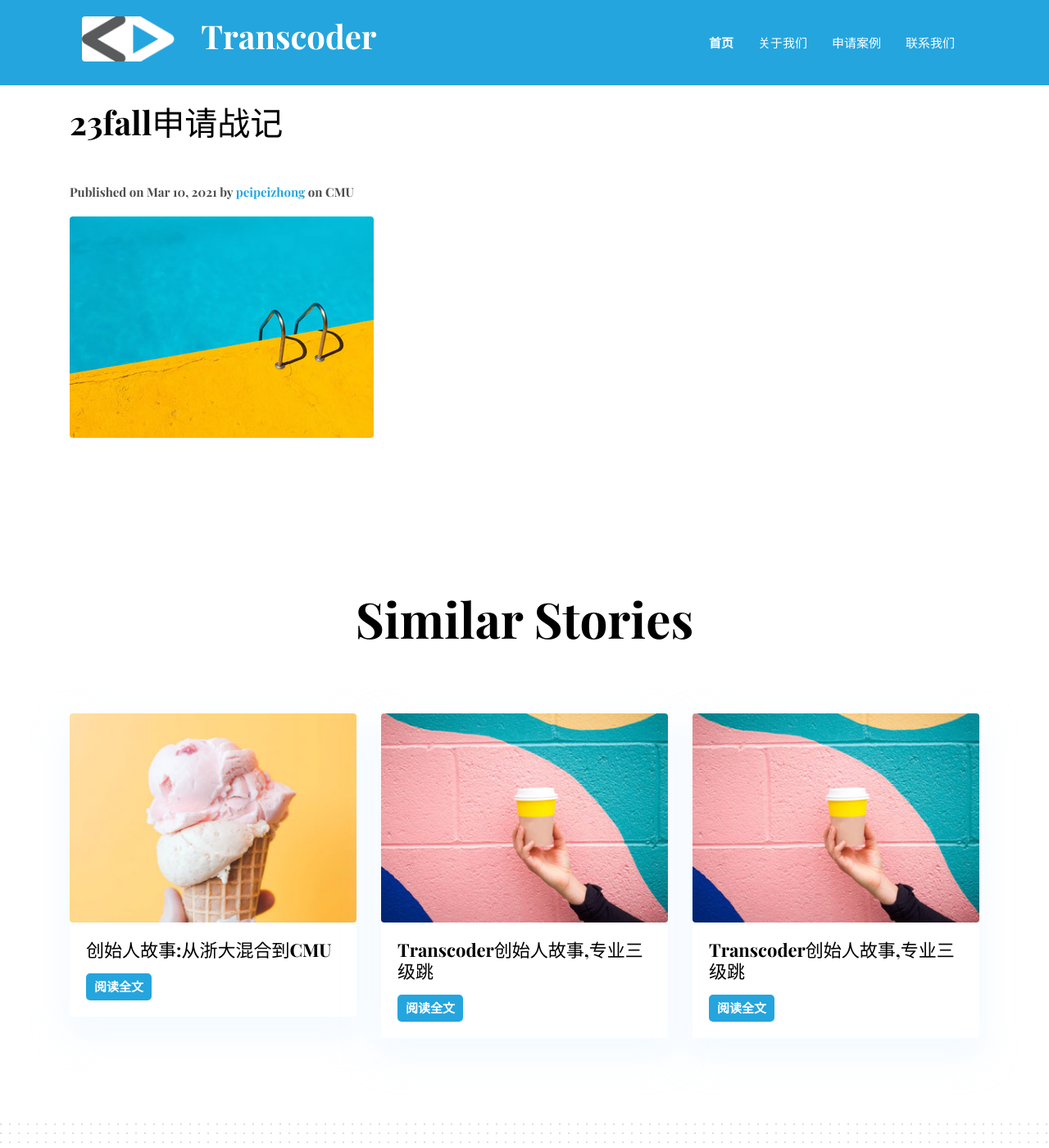
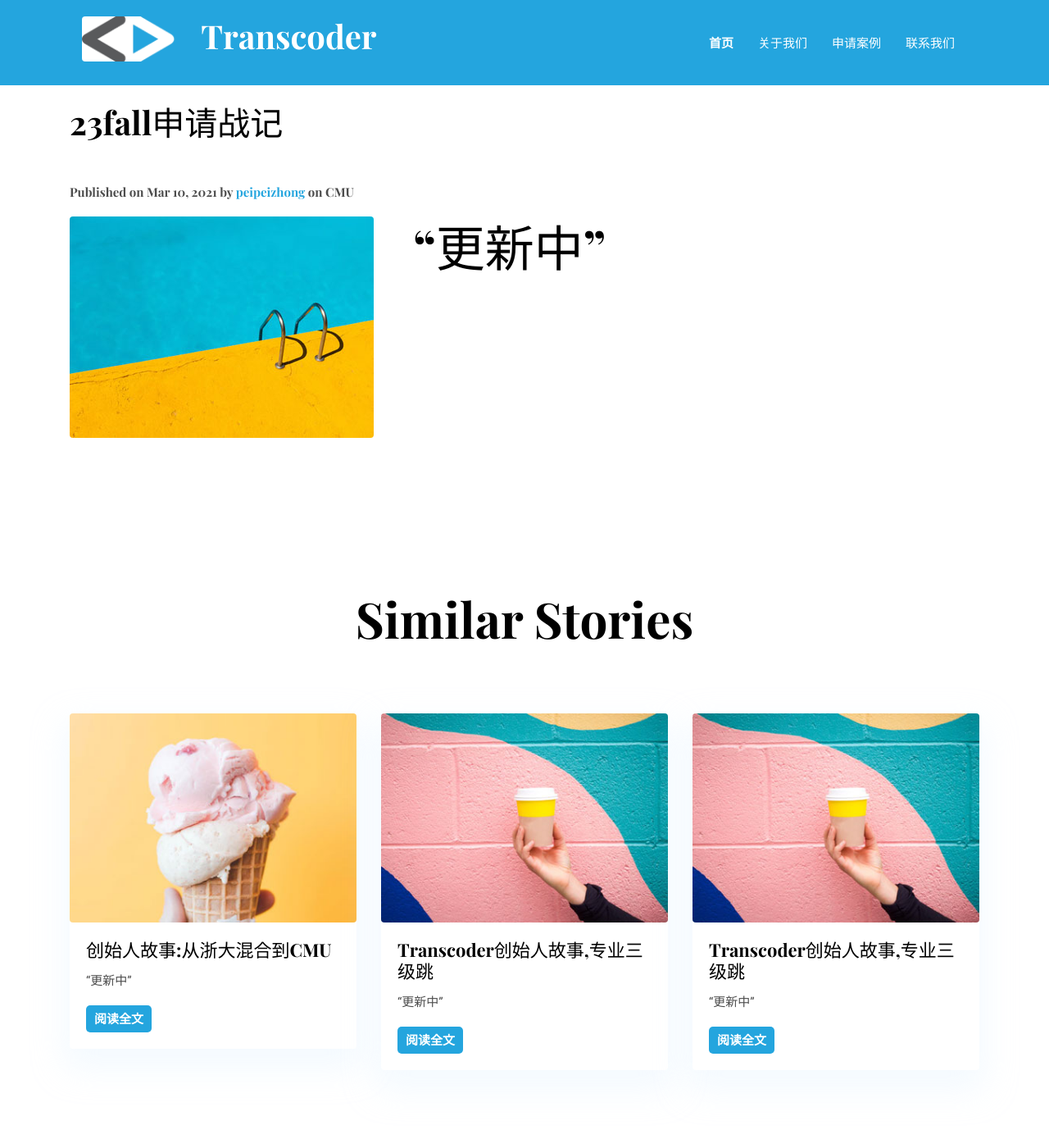
Before and after one commit to Zju-Transcoder/zju-transcoder.github.io, a Jekyll site: the page built from _posts/2017-05-26-amazon-increase-income-1.5-million copy 4.markdown, in a window 1280 px wide and 1400 px high, scrolled down 459 px. Shown: the whole window at 82% size. Built offline with Jekyll 4.4.1, drawn with Linux system fonts in a browser that asks for light colours.

Commit message:
Site updated at 2023-03-13 14:05:08

```diff
--- a/_posts/2017-05-26-amazon-increase-income-1.5-million copy 2.markdown
+++ b/_posts/2017-05-26-amazon-increase-income-1.5-million copy 2.markdown
@@ -6,3 +6,6 @@ image:  /assets/images/blog/post-5.jpg
 author: Fazzie
 tags:   NUS
 ---
+
+“更新中”
+---
--- a/_posts/2017-05-26-amazon-increase-income-1.5-million copy 3.markdown
+++ b/_posts/2017-05-26-amazon-increase-income-1.5-million copy 3.markdown
@@ -6,3 +6,6 @@ image:  /assets/images/blog/post-2.jpg
 author: guoyaoli
 tags:   CMU
 ---
+
+“更新中”
+---
--- a/_posts/2017-05-26-amazon-increase-income-1.5-million copy 4.markdown
+++ b/_posts/2017-05-26-amazon-increase-income-1.5-million copy 4.markdown
@@ -6,3 +6,6 @@ image:  /assets/images/blog/post-3.jpg
 author: peipeizhong
 tags:   CMU
 ---
+
+“更新中”
+---
--- a/_posts/2017-05-26-amazon-increase-income-1.5-million copy 5.markdown
+++ b/_posts/2017-05-26-amazon-increase-income-1.5-million copy 5.markdown
@@ -6,3 +6,6 @@ image:  /assets/images/blog/post-5.jpg
 author: Fazzie
 tags:   NUS
 ---
+
+“更新中”
+---
--- a/_posts/2017-05-26-amazon-increase-income-1.5-million copy.markdown
+++ b/_posts/2017-05-26-amazon-increase-income-1.5-million copy.markdown
@@ -6,3 +6,6 @@ image:  /assets/images/blog/post-2.jpg
 author: guoyaoli
 tags:   CMU
 ---
+
+“更新中”
+---
--- a/_posts/2017-05-26-amazon-increase-income-1.5-million.markdown
+++ b/_posts/2017-05-26-amazon-increase-income-1.5-million.markdown
@@ -6,3 +6,6 @@ image:  /assets/images/blog/post-2.jpg
 author: uixgeek
 tags:   UX design
 ---
+
+“更新中”
+---
```
